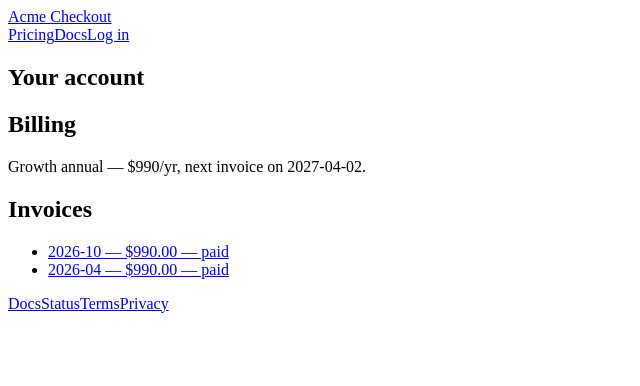
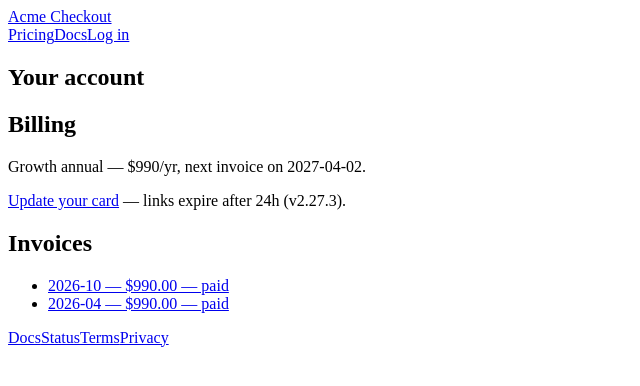
Before and after one commit to hitakshiA/acme-web, a Next.js app: page /account in a window 1280 px wide. Shown: the top 386 px of the page, without its empty margins (0-640 px from the left). Built offline with nearby package versions, Linux system fonts and the light colour scheme.

Commit message:
portal: update-card link

```diff
--- a/app/account/page.tsx
+++ b/app/account/page.tsx
@@ -16,6 +16,12 @@ export default function AccountPage() {
       <p>
         Growth annual — $990/yr, next invoice on 2027-04-02.
       </p>
+      <p>
+        {/* v2.27.2 */}
+        <a href="/account/update-card">Update your card</a> — links expire after
+        24h (v2.27.3).
+      </p>
+
       <h2>Invoices</h2>
       <ul>
         <li>
```
